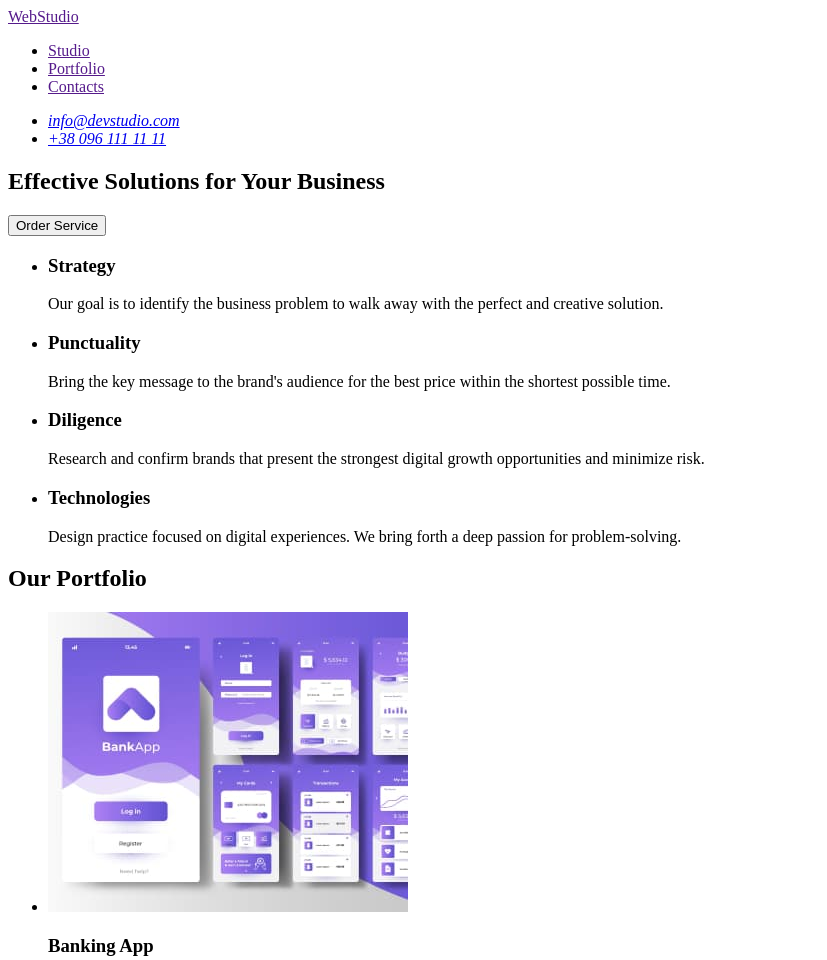
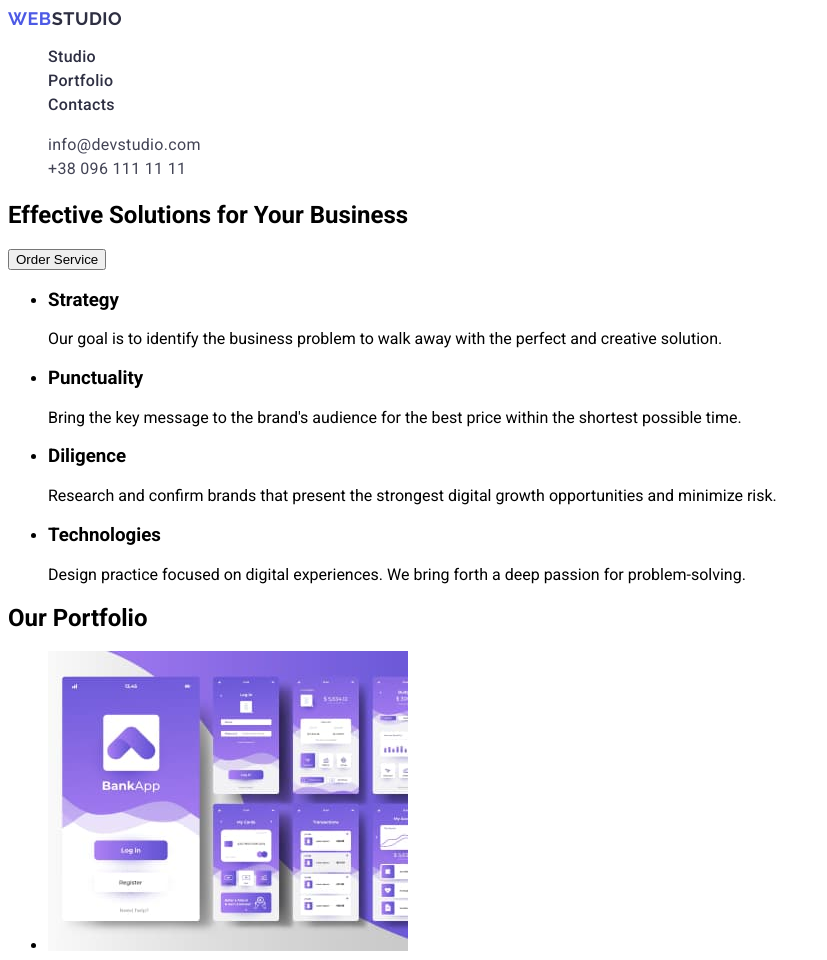
Before and after one commit to Hanna-Chupryna/repetition-goit-hw-02, a plain HTML site: page index.html in a window 1280 px wide. Shown: the top 960 px of the page, without its empty margins (0-827 px from the left). Drawn offline with Linux system fonts and the light colour scheme.

Commit message:
css-header

```diff
--- /dev/null
+++ b/css/styles.css
@@ -0,0 +1,63 @@
+body {
+  font-family: "Roboto", sans-serif;
+}
+
+.link {
+  text-decoration: none;
+}
+
+.list {
+  list-style: none;
+}
+
+a {
+    font-style: normal;
+}
+
+/* ================HEADER=============== */
+.header {
+}
+.header-navigation {
+}
+.header-logo {
+font-family: "Raleway", sans-serif;
+font-weight: 700;
+font-size: 18px;
+line-height: 1.17;
+letter-spacing: 0.03em;
+text-transform: uppercase;
+color: #2E2F42;
+}
+
+.header-logo span {
+color: #4D5AE5;
+}
+
+.header-menu {
+
+}
+
+.header-menu-item {
+}
+
+.header-menu-link {
+font-weight: 500;
+font-size: 16px;
+line-height: 1.5;
+letter-spacing: 0.02em;
+color: #2E2F42;
+}
+
+.header-address {
+}
+.address-list {
+}
+.address-item {
+}
+
+.address-link {
+font-size: 16px;
+line-height: 1.5;
+letter-spacing: 0.02em;
+color: #434455;
+}
--- a/index.html
+++ b/index.html
@@ -4,22 +4,52 @@
     <meta charset="UTF-8" />
     <meta name="viewport" content="width=device-width, initial-scale=1.0" />
     <title>Web Studio</title>
+
+    <link rel="preconnect" href="https://fonts.googleapis.com" />
+    <link rel="preconnect" href="https://fonts.gstatic.com" crossorigin />
+    <link
+      href="https://fonts.googleapis.com/css2?family=Montserrat:ital,wght@0,100..900;1,100..900&family=Roboto:wght@100;400;500;700&display=swap"
+      rel="stylesheet"
+    />
+
+    <link rel="preconnect" href="https://fonts.googleapis.com" />
+    <link rel="preconnect" href="https://fonts.gstatic.com" crossorigin />
+    <link
+      href="https://fonts.googleapis.com/css2?family=Montserrat:ital,wght@0,100..900;1,100..900&family=Raleway:ital,wght@0,100..900;1,100..900&family=Roboto:wght@100;700&display=swap"
+      rel="stylesheet"
+    />
+
+    <link rel="stylesheet" href="./css/styles.css" />
   </head>
   <body>
-    <header>
-      <nav>
+    <header class="header">
+      <nav class="header-navigation">
         <!-- ????????????? -->
-        <a href="">WebStudio</a>
-        <ul>
-          <li><a href="">Studio</a></li>
-          <li><a href="">Portfolio</a></li>
-          <li><a href="">Contacts</a></li>
+        <a class="header-logo link" href=""><span>Web</span>Studio</a>
+        <ul class="header-menu list">
+          <li class="header-menu-item">
+            <a class="header-menu-link link" href="">Studio</a>
+          </li>
+          <li class="header-menu-item">
+            <a class="header-menu-link link" href="">Portfolio</a>
+          </li>
+          <li class="header-menu-item">
+            <a class="header-menu-link link" href="">Contacts</a>
+          </li>
         </ul>
       </nav>
-      <address>
-        <ul>
-          <li><a href="mailto:info@devstudio.com">info@devstudio.com</a></li>
-          <li><a href="tel:+380961111111">+38 096 111 11 11</a></li>
+      <address class="header-address">
+        <ul class="address-list list">
+          <li class="address-item">
+            <a class="address-link link" href="mailto:info@devstudio.com"
+              >info@devstudio.com</a
+            >
+          </li>
+          <li class="address-item">
+            <a class="address-link link" href="tel:+380961111111"
+              >+38 096 111 11 11</a
+            >
+          </li>
         </ul>
       </address>
     </header>
```
